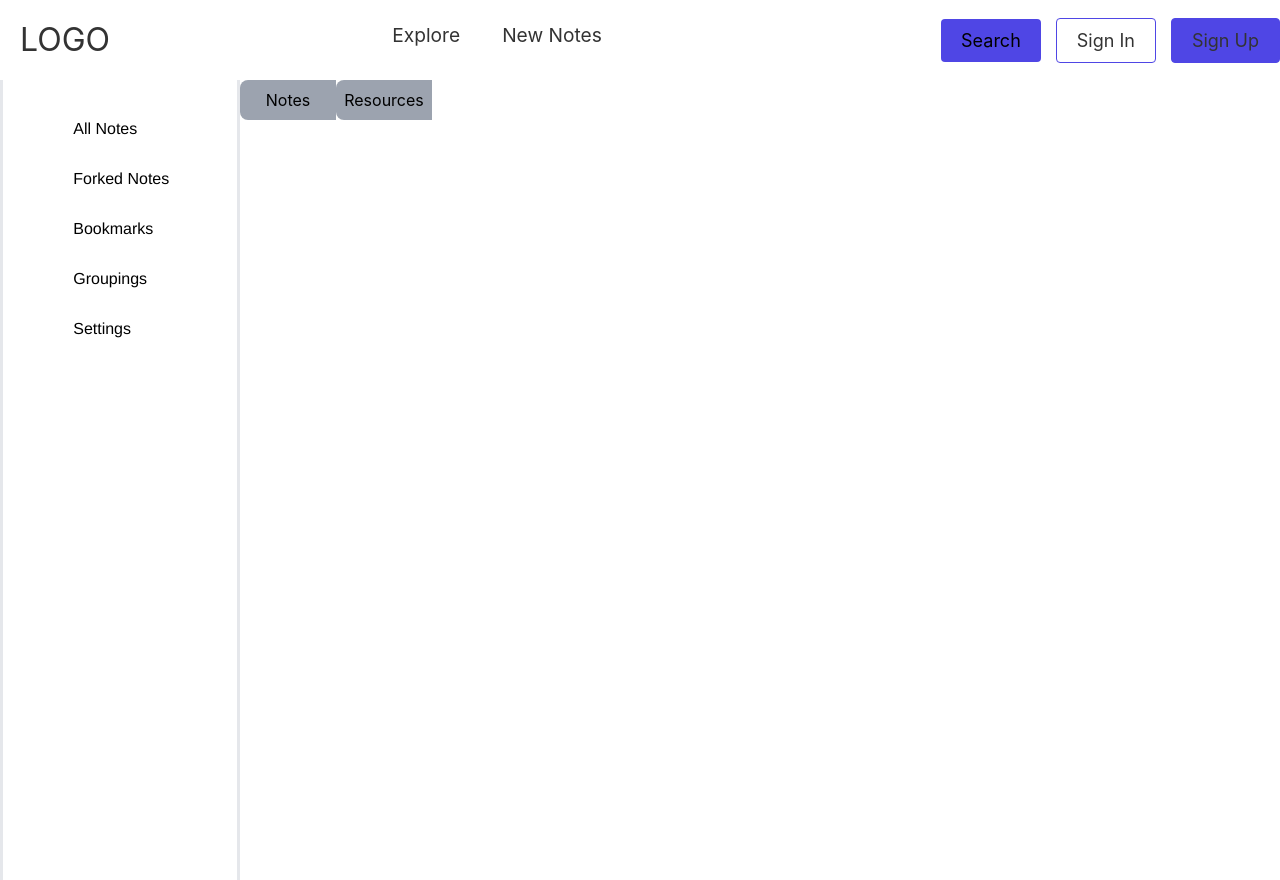
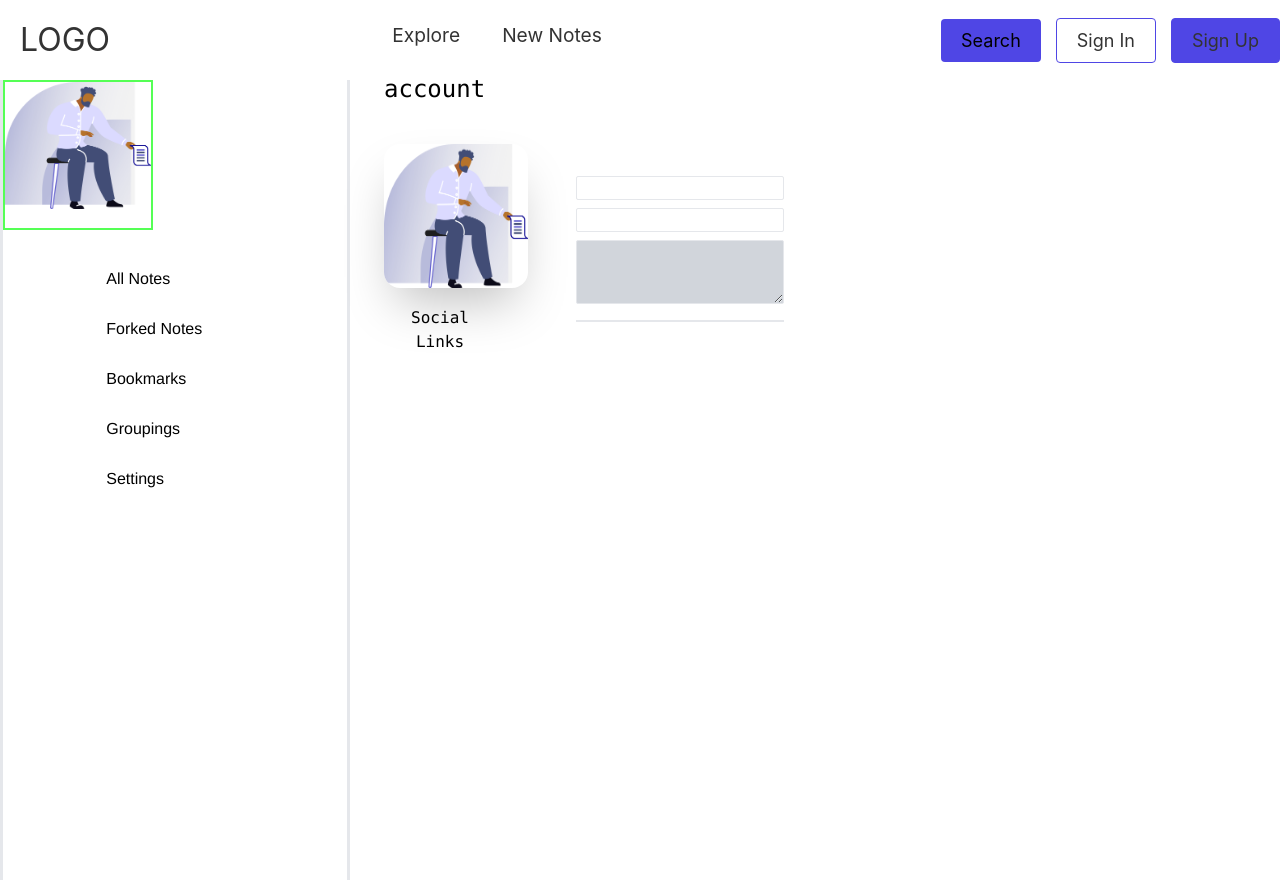
Before and after one commit to Sanjivchy/react-notebook, a React (Create React App) app: page /dashboard in a window 1280 px wide. Built offline with nearby package versions, Linux system fonts and the light colour scheme.

Commit message:
biprah le deko kaam

```diff
--- a/src/components/Container/Container.js
+++ b/src/components/Container/Container.js
@@ -1,9 +1,22 @@
 import React from 'react'
+
+import Img1 from '../pages/home/images/img1.png';
 
 function Container() {
     return (
         <div>
-            <div className="">Listings</div>
+            <div className="font-mono font-medium not-italic absolute w-20 h-1.5 ml-96 mt-1.5 text-2xl flex items-center text-center text-black">account</div>
+            <img className="absolute w-36 h-36 ml-96 mt-16 rounded-2xl shadow-2xl drop-shadow-3xl" src={Img1} alt="iamges"/>
+
+               <form action="">
+               <input className="absolute w-52 h-6 ml-106 mt-24 border box-border rounded-sm text-gray-600" type="text" name="name" />
+                <input className="absolute w-52 h-6 ml-106 mt-32 border box-border rounded-sm text-gray-600"  type="text" name="name" />
+
+                <textarea className="absolute w-52 h-16 ml-106 mt-40 bg-gray-300 border box-border rounded-sm text-gray-600 inline-block align-top "  type="text" name="name" />
+              <div className="absolute w-52 h-0 ml-106  mt-60 border "></div>
+                <label className="font-mono font-normal not-italic absolute w-28 h-5 ml-96 mt-60 text-base flex items-center text-center text-black">Social Links</label>
+
+               </form>
         </div>
     )
 }
--- a/src/components/Sidebar/Sidebar.css
+++ b/src/components/Sidebar/Sidebar.css
@@ -1,7 +1,7 @@
 .Bar{
     position: absolute;
     height: 100%;
-    width: 240px;
+    width: 350px;
     /* padding-bottom: 15rem; */
 
     text-decoration: black;
--- a/src/components/Sidebar/Sidebar.js
+++ b/src/components/Sidebar/Sidebar.js
@@ -10,9 +10,9 @@ import {Link} from 'react-router-dom'
 function Sidebar() {
     return (
         <div className="Bar">
-        {/* <div className="sideline">
-        {/* <img src={Img1} alt="iamges"/>
-        </div> */}
+        { <div className="sideline">
+         <img src={Img1} alt="iamges"/>
+        </div> }
 
 
 <br />
--- a/src/components/profile/dashboard.js
+++ b/src/components/profile/dashboard.js
@@ -11,7 +11,7 @@ function dashboard() {
 
 
 
-           <Cards />
+           {/* <Cards /> */}
            <Container/>
         </div>
     )
--- a/tailwind.config.js
+++ b/tailwind.config.js
@@ -3,7 +3,19 @@ module.exports = {
   darkMode: false, // or 'media' or 'class'
   theme: {
     extend: {},
-  },
+    extend: {
+      dropShadow: {
+        '3xl': '0 4px 8px rgb(128,133,196)',
+      }
+    },
+    extend: {
+      spacing:{
+      '103': '35rem',
+      '106': '36rem',
+      '109':'39rem',
+    }
+  }
+},
   variants: {
     extend: {},
   },
```
